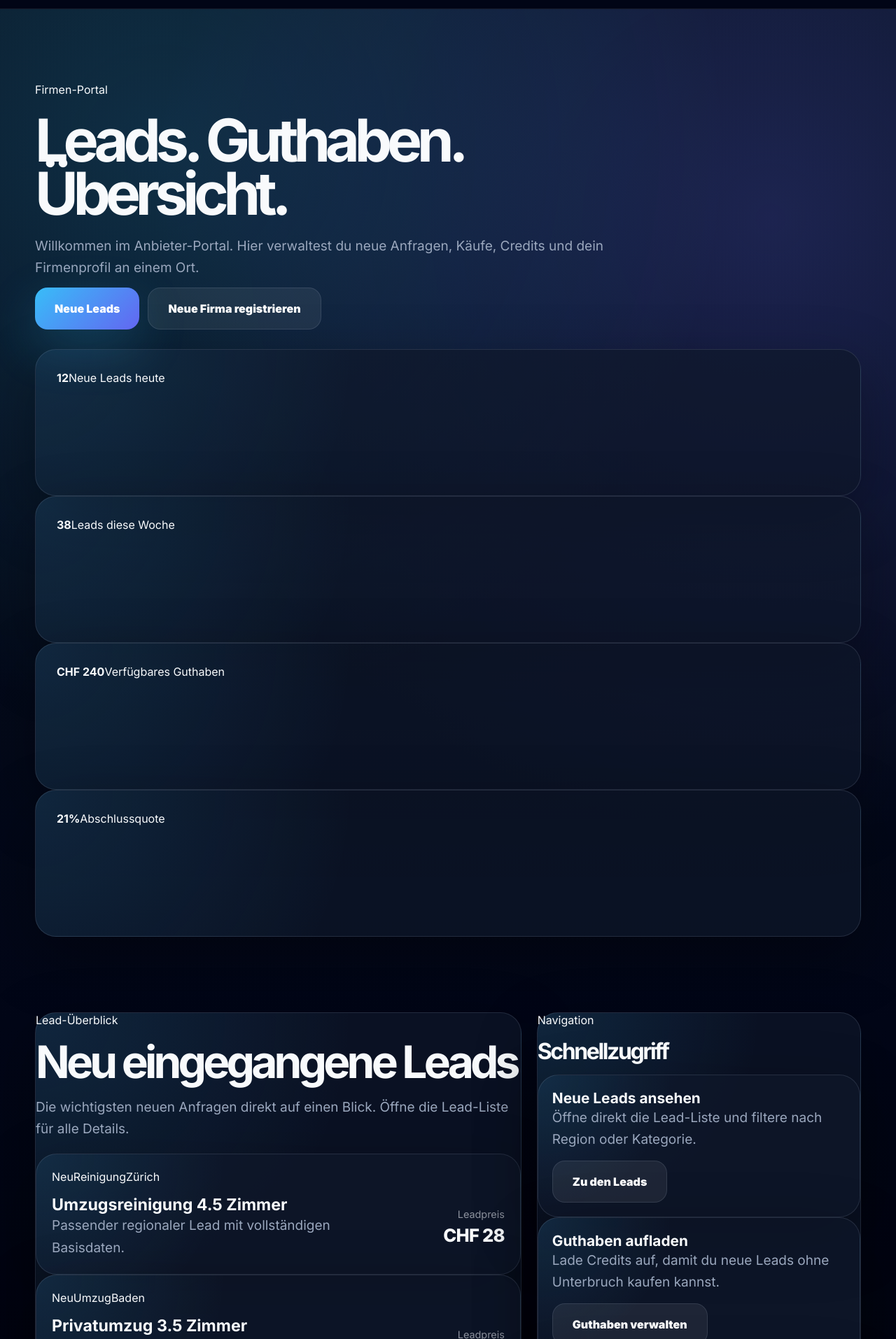
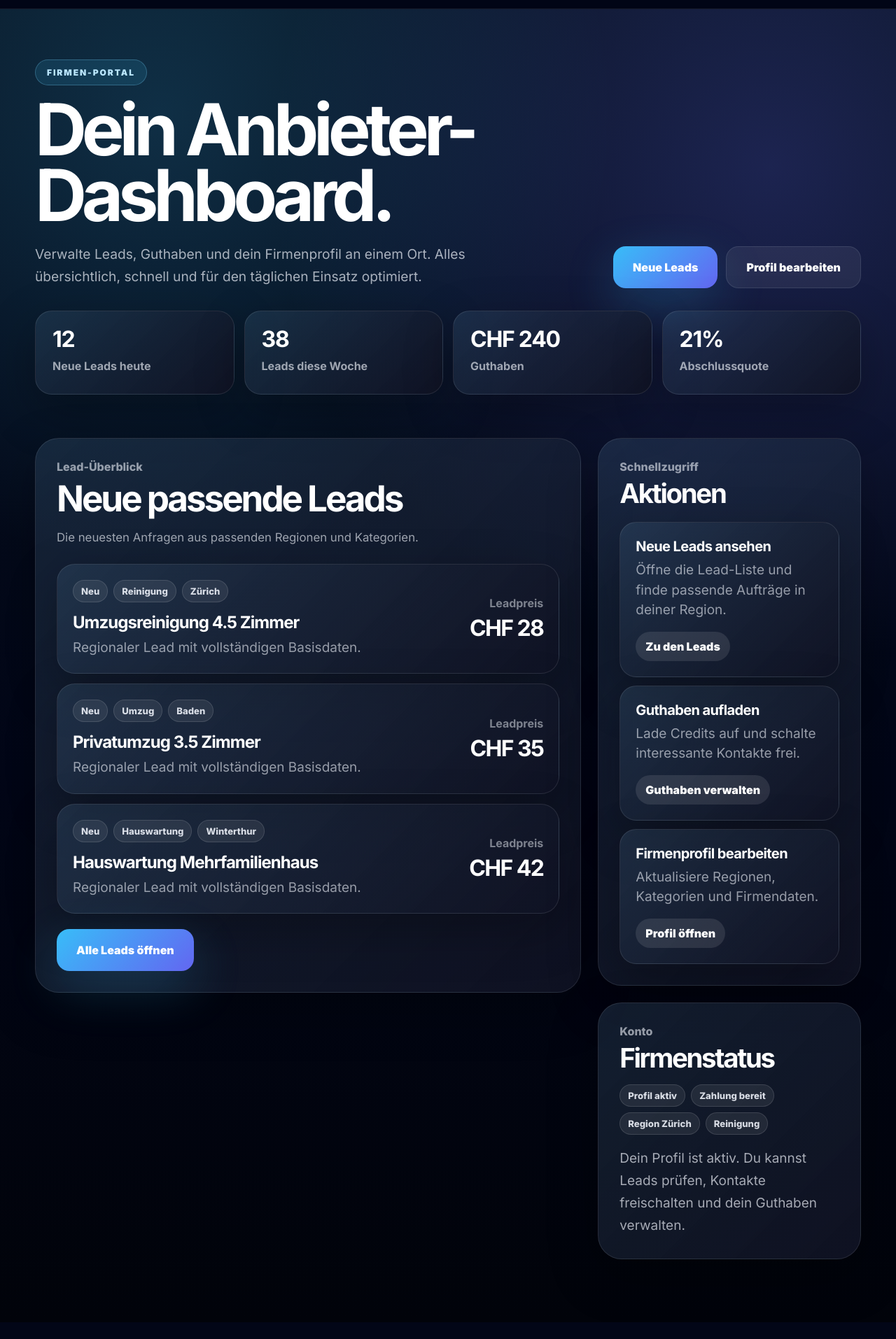
Before and after one commit to Cavara266/auftrago, a Next.js app: page /portal in a window 1280 px wide. Shown: the part 66-1980 px from the top of the page at 70% size. After the commit the page ends 1956 px from the top, so only its background shows below. Built offline with nearby package versions, Linux system fonts and the light colour scheme.

Commit message:
Portal Dashboard Redesign

```diff
--- a/app/portal/page.tsx
+++ b/app/portal/page.tsx
@@ -1,7 +1,7 @@
 const stats = [
   { value: "12", label: "Neue Leads heute" },
   { value: "38", label: "Leads diese Woche" },
-  { value: "CHF 240", label: "Verfügbares Guthaben" },
+  { value: "CHF 240", label: "Guthaben" },
   { value: "21%", label: "Abschlussquote" },
 ];
 
@@ -32,19 +32,19 @@ const recentLeads = [
 const quickActions = [
   {
     title: "Neue Leads ansehen",
-    text: "Öffne direkt die Lead-Liste und filtere nach Region oder Kategorie.",
+    text: "Öffne die Lead-Liste und finde passende Aufträge in deiner Region.",
     href: "/portal/leads",
     cta: "Zu den Leads",
   },
   {
     title: "Guthaben aufladen",
-    text: "Lade Credits auf, damit du neue Leads ohne Unterbruch kaufen kannst.",
+    text: "Lade Credits auf und schalte interessante Kontakte frei.",
     href: "/portal/guthaben",
     cta: "Guthaben verwalten",
   },
   {
     title: "Firmenprofil bearbeiten",
-    text: "Halte Regionen, Dienstleistungen und Firmendaten immer aktuell.",
+    text: "Aktualisiere Regionen, Kategorien und Firmendaten.",
     href: "/portal/profil",
     cta: "Profil öffnen",
   },
@@ -53,42 +53,32 @@ const quickActions = [
 export default function PortalDashboardPage() {
   return (
     <main className="page">
-      <section className="hero" style={{ paddingBottom: "18px" }}>
-        <div className="container">
-          <div
-            style={{
-              display: "flex",
-              flexWrap: "wrap",
-              gap: "12px",
-              justifyContent: "space-between",
-              alignItems: "flex-start",
-              marginBottom: "28px",
-            }}
-          >
+      <section className="portal-hero">
+        <div className="container portal-shell">
+          <div className="portal-hero-top">
             <div>
-              <span className="kicker">Firmen-Portal</span>
-              <h1 style={{ maxWidth: "14ch" }}>
-                Leads. Guthaben. Übersicht.
-              </h1>
-              <p className="lead" style={{ maxWidth: "74ch" }}>
-                Willkommen im Anbieter-Portal. Hier verwaltest du neue Anfragen,
-                Käufe, Credits und dein Firmenprofil an einem Ort.
+              <span className="eyebrow">Firmen-Portal</span>
+              <h1>Dein Anbieter-Dashboard.</h1>
+              <p>
+                Verwalte Leads, Guthaben und dein Firmenprofil an einem Ort.
+                Alles übersichtlich, schnell und für den täglichen Einsatz
+                optimiert.
               </p>
             </div>
 
-            <div style={{ display: "flex", gap: "12px", flexWrap: "wrap" }}>
+            <div className="portal-actions">
               <a href="/portal/leads" className="btn btn-primary">
                 Neue Leads
               </a>
-              <a href="/registrieren" className="btn btn-secondary">
-                Neue Firma registrieren
+              <a href="/portal/profil" className="btn btn-secondary">
+                Profil bearbeiten
               </a>
             </div>
           </div>
 
-          <div className="stats-grid">
+          <div className="portal-stats">
             {stats.map((item) => (
-              <div key={item.label} className="stat-card">
+              <div key={item.label} className="portal-stat-card">
                 <strong>{item.value}</strong>
                 <span>{item.label}</span>
               </div>
@@ -97,137 +87,363 @@ export default function PortalDashboardPage() {
         </div>
       </section>
 
-      <section className="section">
-        <div className="container">
-          <div
-            style={{
-              display: "grid",
-              gridTemplateColumns: "1.2fr 0.8fr",
-              gap: "22px",
-            }}
-            className="portal-grid-main"
-          >
-            <div className="panel pad-lg">
-              <div className="section-head" style={{ marginBottom: "20px" }}>
-                <span className="section-kicker">Lead-Überblick</span>
-                <h2>Neu eingegangene Leads</h2>
+      <section className="portal-section">
+        <div className="container portal-layout">
+          <div className="portal-main-card">
+            <div className="portal-card-head">
+              <span>Lead-Überblick</span>
+              <h2>Neue passende Leads</h2>
               <p>
-                  Die wichtigsten neuen Anfragen direkt auf einen Blick. Öffne die
-                  Lead-Liste für alle Details.
+                Die neuesten Anfragen aus passenden Regionen und Kategorien.
               </p>
             </div>
 
-              <div className="providers">
+            <div className="portal-lead-list">
               {recentLeads.map((lead) => (
-                  <div key={lead.title} className="panel provider-card" style={{ padding: "22px" }}>
-                    <div className="provider-top">
-                      <span className="badge white">{lead.status}</span>
-                      <span className="badge soft">{lead.category}</span>
-                      <span className="badge soft">{lead.region}</span>
+                <article key={lead.title} className="portal-lead-card">
+                  <div className="portal-lead-info">
+                    <div className="portal-badges">
+                      <span>{lead.status}</span>
+                      <span>{lead.category}</span>
+                      <span>{lead.region}</span>
                     </div>
 
-                    <div
-                      style={{
-                        marginTop: "16px",
-                        display: "grid",
-                        gridTemplateColumns: "1fr auto",
-                        gap: "16px",
-                        alignItems: "center",
-                      }}
-                    >
-                      <div>
-                        <h3 style={{ fontSize: "1.45rem" }}>{lead.title}</h3>
-                        <p>Passender regionaler Lead mit vollständigen Basisdaten.</p>
+                    <h3>{lead.title}</h3>
+                    <p>Regionaler Lead mit vollständigen Basisdaten.</p>
                   </div>
 
-                      <div
-                        style={{
-                          minWidth: "130px",
-                          textAlign: "right",
-                        }}
-                      >
-                        <div style={{ color: "rgba(245,248,255,0.56)", fontSize: "0.9rem" }}>
-                          Leadpreis
+                  <div className="portal-price">
+                    <span>Leadpreis</span>
+                    <strong>{lead.price}</strong>
                   </div>
-                        <div
-                          style={{
-                            marginTop: "6px",
-                            fontSize: "1.6rem",
-                            fontWeight: 800,
-                            letterSpacing: "-0.03em",
-                          }}
-                        >
-                          {lead.price}
-                        </div>
-                      </div>
-                    </div>
-                  </div>
+                </article>
               ))}
             </div>
 
-              <div style={{ marginTop: "18px" }}>
-                <a href="/portal/leads" className="btn btn-primary">
+            <a href="/portal/leads" className="btn btn-primary portal-full-btn">
               Alle Leads öffnen
             </a>
           </div>
+
+          <aside className="portal-sidebar">
+            <div className="portal-side-card">
+              <span className="portal-side-kicker">Schnellzugriff</span>
+              <h2>Aktionen</h2>
+
+              <div className="portal-action-list">
+                {quickActions.map((item) => (
+                  <a key={item.title} href={item.href} className="portal-action-card">
+                    <div>
+                      <h3>{item.title}</h3>
+                      <p>{item.text}</p>
                     </div>
-
-            <div
-              style={{
-                display: "grid",
-                gap: "22px",
-              }}
-            >
-              <div className="panel pad-lg">
-                <div className="section-head" style={{ marginBottom: "18px" }}>
-                  <span className="section-kicker">Navigation</span>
-                  <h2 style={{ fontSize: "2rem" }}>Schnellzugriff</h2>
-                </div>
-
-                <div className="benefits" style={{ marginTop: 0 }}>
-                  {quickActions.map((item) => (
-                    <div key={item.title} className="panel benefit-card" style={{ padding: "20px" }}>
-                      <h3 style={{ fontSize: "1.3rem" }}>{item.title}</h3>
-                      <p>{item.text}</p>
-                      <div style={{ marginTop: "14px" }}>
-                        <a href={item.href} className="btn btn-secondary">
-                          {item.cta}
+                    <span>{item.cta}</span>
                   </a>
-                      </div>
-                    </div>
                 ))}
               </div>
             </div>
 
-              <div className="panel pad-lg">
-                <div className="section-head" style={{ marginBottom: "12px" }}>
-                  <span className="section-kicker">Konto</span>
-                  <h2 style={{ fontSize: "2rem" }}>Firmenstatus</h2>
+            <div className="portal-side-card">
+              <span className="portal-side-kicker">Konto</span>
+              <h2>Firmenstatus</h2>
+
+              <div className="portal-tags">
+                <span>Profil aktiv</span>
+                <span>Zahlung bereit</span>
+                <span>Region Zürich</span>
+                <span>Reinigung</span>
               </div>
 
-                <div className="tag-list" style={{ marginTop: "8px" }}>
-                  <span className="tag">Profil aktiv</span>
-                  <span className="tag">Zahlung freigegeben</span>
-                  <span className="tag">Region Zürich</span>
-                  <span className="tag">Reinigung / Umzug</span>
-                </div>
-
-                <p style={{ marginTop: "18px", color: "rgba(245,248,255,0.76)", lineHeight: 1.8 }}>
-                  Dein Profil ist aktiv. Du kannst neue Leads kaufen, deine
-                  Kategorien bearbeiten und weitere Regionen hinzufügen.
+              <p>
+                Dein Profil ist aktiv. Du kannst Leads prüfen, Kontakte
+                freischalten und dein Guthaben verwalten.
               </p>
             </div>
-            </div>
-          </div>
+          </aside>
         </div>
       </section>
 
-      <div className="footer-space" />
+      <style>{`
+        .portal-hero {
+          padding: 72px 0 28px;
+        }
 
-      <style>{`
+        .portal-shell {
+          display: grid;
+          gap: 32px;
+        }
+
+        .portal-hero-top {
+          display: flex;
+          justify-content: space-between;
+          align-items: flex-end;
+          gap: 24px;
+        }
+
+        .portal-hero-top h1 {
+          max-width: 760px;
+          margin-top: 16px;
+          font-size: clamp(3.2rem, 8vw, 7rem);
+          line-height: 0.92;
+          letter-spacing: -0.07em;
+          color: white;
+        }
+
+        .portal-hero-top p {
+          max-width: 720px;
+          margin-top: 22px;
+          color: rgba(245, 248, 255, 0.68);
+          font-size: 1.2rem;
+          line-height: 1.65;
+        }
+
+        .portal-actions {
+          display: flex;
+          gap: 12px;
+          flex-wrap: wrap;
+        }
+
+        .portal-stats {
+          display: grid;
+          grid-template-columns: repeat(4, minmax(0, 1fr));
+          gap: 14px;
+        }
+
+        .portal-stat-card,
+        .portal-main-card,
+        .portal-side-card,
+        .portal-lead-card,
+        .portal-action-card {
+          border: 1px solid rgba(255, 255, 255, 0.1);
+          background:
+            linear-gradient(135deg, rgba(45, 88, 125, 0.22), rgba(15, 18, 35, 0.92)),
+            rgba(255, 255, 255, 0.04);
+          box-shadow: 0 24px 70px rgba(0, 0, 0, 0.28);
+        }
+
+        .portal-stat-card {
+          border-radius: 24px;
+          padding: 24px;
+          min-height: 120px;
+        }
+
+        .portal-stat-card strong {
+          display: block;
+          font-size: 2rem;
+          line-height: 1;
+          color: white;
+          letter-spacing: -0.04em;
+        }
+
+        .portal-stat-card span {
+          display: block;
+          margin-top: 12px;
+          color: rgba(245, 248, 255, 0.62);
+          font-weight: 700;
+        }
+
+        .portal-section {
+          padding: 34px 0 90px;
+        }
+
+        .portal-layout {
+          display: grid;
+          grid-template-columns: minmax(0, 1.35fr) minmax(360px, 0.65fr);
+          gap: 24px;
+          align-items: start;
+        }
+
+        .portal-main-card,
+        .portal-side-card {
+          border-radius: 34px;
+          padding: 30px;
+        }
+
+        .portal-card-head span,
+        .portal-side-kicker {
+          color: rgba(245, 248, 255, 0.58);
+          font-weight: 800;
+        }
+
+        .portal-card-head h2,
+        .portal-side-card h2 {
+          margin-top: 10px;
+          color: white;
+          font-size: clamp(2.1rem, 4vw, 4.2rem);
+          line-height: 0.98;
+          letter-spacing: -0.06em;
+        }
+
+        .portal-card-head p {
+          margin-top: 14px;
+          color: rgba(245, 248, 255, 0.62);
+          font-size: 1.05rem;
+          line-height: 1.6;
+        }
+
+        .portal-lead-list {
+          display: grid;
+          gap: 14px;
+          margin-top: 24px;
+        }
+
+        .portal-lead-card {
+          border-radius: 26px;
+          padding: 22px;
+          display: grid;
+          grid-template-columns: 1fr auto;
+          gap: 18px;
+          align-items: center;
+        }
+
+        .portal-badges {
+          display: flex;
+          gap: 8px;
+          flex-wrap: wrap;
+          margin-bottom: 14px;
+        }
+
+        .portal-badges span,
+        .portal-tags span {
+          border: 1px solid rgba(255, 255, 255, 0.12);
+          background: rgba(255, 255, 255, 0.08);
+          color: rgba(245, 248, 255, 0.86);
+          border-radius: 999px;
+          padding: 7px 11px;
+          font-size: 0.82rem;
+          font-weight: 800;
+        }
+
+        .portal-lead-card h3 {
+          color: white;
+          font-size: 1.5rem;
+          letter-spacing: -0.04em;
+        }
+
+        .portal-lead-card p {
+          margin-top: 8px;
+          color: rgba(245, 248, 255, 0.58);
+          line-height: 1.5;
+        }
+
+        .portal-price {
+          text-align: right;
+          min-width: 120px;
+        }
+
+        .portal-price span {
+          color: rgba(245, 248, 255, 0.48);
+          font-weight: 700;
+        }
+
+        .portal-price strong {
+          display: block;
+          margin-top: 6px;
+          color: white;
+          font-size: 2rem;
+          letter-spacing: -0.05em;
+        }
+
+        .portal-full-btn {
+          margin-top: 22px;
+        }
+
+        .portal-sidebar {
+          display: grid;
+          gap: 24px;
+        }
+
+        .portal-side-card h2 {
+          font-size: 2.4rem;
+        }
+
+        .portal-action-list {
+          display: grid;
+          gap: 12px;
+          margin-top: 22px;
+        }
+
+        .portal-action-card {
+          display: grid;
+          gap: 16px;
+          border-radius: 24px;
+          padding: 22px;
+          text-decoration: none;
+          transition: transform 0.2s ease, border-color 0.2s ease;
+        }
+
+        .portal-action-card:hover {
+          transform: translateY(-2px);
+          border-color: rgba(91, 144, 255, 0.55);
+        }
+
+        .portal-action-card h3 {
+          color: white;
+          font-size: 1.25rem;
+          letter-spacing: -0.03em;
+        }
+
+        .portal-action-card p {
+          margin-top: 8px;
+          color: rgba(245, 248, 255, 0.58);
+          line-height: 1.5;
+        }
+
+        .portal-action-card > span {
+          width: fit-content;
+          border-radius: 999px;
+          padding: 11px 14px;
+          background: rgba(255, 255, 255, 0.1);
+          color: white;
+          font-weight: 900;
+        }
+
+        .portal-tags {
+          display: flex;
+          gap: 8px;
+          flex-wrap: wrap;
+          margin-top: 18px;
+        }
+
+        .portal-side-card > p {
+          margin-top: 18px;
+          color: rgba(245, 248, 255, 0.66);
+          line-height: 1.7;
+        }
+
         @media (max-width: 1100px) {
-          .portal-grid-main {
-            grid-template-columns: 1fr !important;
+          .portal-hero-top {
+            align-items: flex-start;
+            flex-direction: column;
+          }
+
+          .portal-stats,
+          .portal-layout {
+            grid-template-columns: 1fr;
+          }
+        }
+
+        @media (max-width: 640px) {
+          .portal-hero {
+            padding-top: 44px;
+          }
+
+          .portal-stats {
+            grid-template-columns: 1fr 1fr;
+          }
+
+          .portal-main-card,
+          .portal-side-card {
+            padding: 22px;
+            border-radius: 26px;
+          }
+
+          .portal-lead-card {
+            grid-template-columns: 1fr;
+          }
+
+          .portal-price {
+            text-align: left;
           }
         }
       `}</style>
```
Lines whose indentation alone changed are shown as unchanged.
